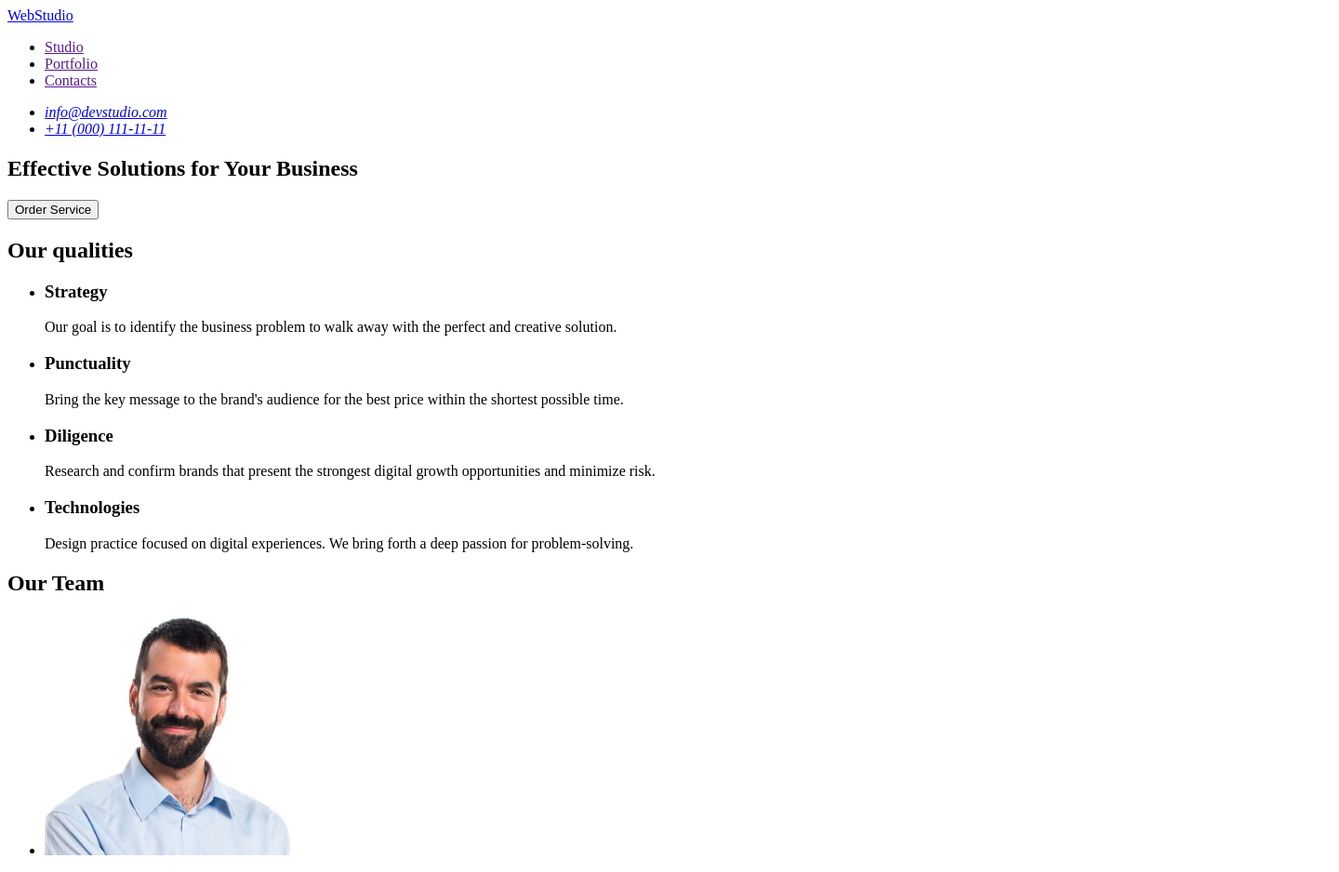
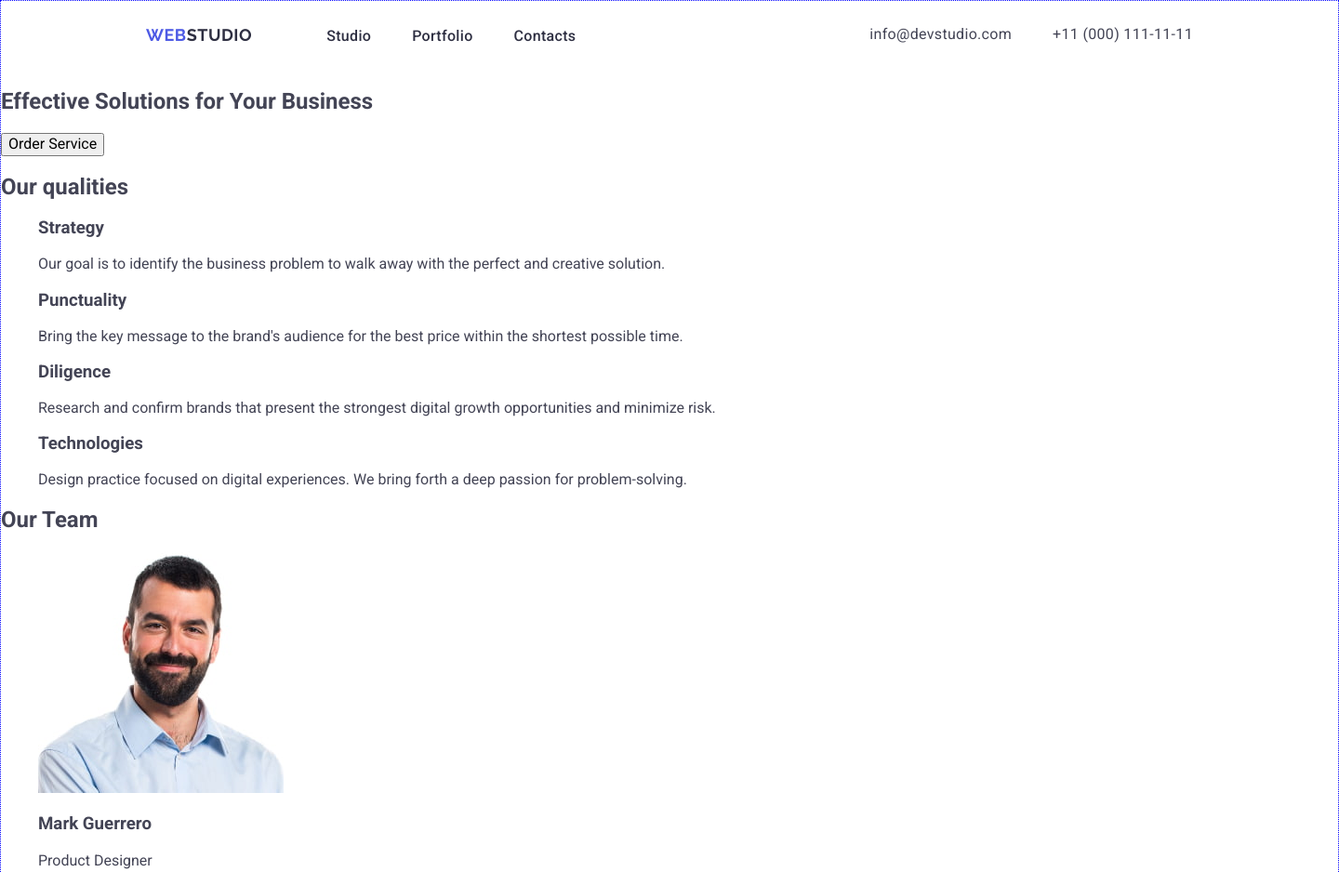
Before and after one commit to vikadmin88/goit-markup-hw-02, a plain HTML site: page index.html in a window 1280 px wide. Shown: the top 938 px of the page at 93% size, 1440 px wide, since content can reach past the window. Drawn offline with nearby package versions, Linux system fonts and the light colour scheme.

Commit message:
navbar hover activity

```diff
--- a/css/styles.css
+++ b/css/styles.css
@@ -0,0 +1,134 @@
+body {
+  font-family: 'Raleway', sans-serif;
+  font-family: 'Roboto', sans-serif;
+  background-color: #FFF;
+  color: #434455;
+}
+
+ul,
+ol {
+    list-style-type: none;
+}
+
+a {
+    text-decoration: none;
+}
+
+.wrapper {
+    border: 1px dotted blue;
+    background: #FFF;
+    margin: 0 auto;
+    width: 1440px;
+    /* display: flex; */
+}
+
+.logo {
+    font-family: Raleway;
+    font-size: 18px;
+    font-style: normal;
+    font-weight: 700;
+    line-height: 21px;
+    letter-spacing: 0.54px;
+    text-transform: uppercase;
+}
+
+/* Header container */
+
+.header-container {
+    display: flex;
+    padding: 0;
+}
+
+.header-navbar {
+    margin-left: 156px;
+    margin-right: auto;
+    margin-top: 25.5px;
+    margin-bottom: 25.5px;
+    padding: 0;
+    /* width: auto; */
+}
+
+/* Logo colors */
+.header-navbar-logo-left {
+    color: #4D5AE5;
+}
+.header-navbar-logo-right {
+    color: #2E2F42;
+}
+
+/*  Navbar menu */
+.header-navbar-menu-list {
+    display: inline;
+    margin-left: 76px;
+    margin-right: auto;
+    margin-top: 24px;
+    margin-bottom: 24px;
+    padding: 0;
+}
+
+.header-navbar-menu-list-item {
+    display: inline;
+    margin-right: 40px;
+}
+
+.header-navbar-menu-list-item:hover {
+    color: #404BBF;
+    /* text-decoration: underline; */
+    border-radius: 2px;
+    background: #404BBF;
+    width: 48px;
+    height: 4px;
+    flex-shrink: 0;
+    display: flex;
+    /* width: 48px; */
+    /* height: 52px; */
+    padding-bottom: 0px;
+    flex-direction: column;
+    align-items: flex-start;
+    gap: 20px;
+    flex-shrink: 0;
+
+}
+
+.header-navbar-menu-list-item-link {
+    color: #2E2F42;
+    font-size: 16px;
+    font-weight: 500;
+    font-style: normal;
+    line-height: 24px;
+    letter-spacing: 0.32px;
+}
+
+.header-navbar-menu-list-item-link:hover,
+.header-navbar-menu-list-item-link:active {
+    color: #404BBF;
+}
+
+/*  Address container */
+.header-address {
+    display: flex;
+    padding: 0;
+}
+
+.header-address-list {
+    display: inline;
+    margin-left: auto;
+    margin-right: 156px;
+    margin-top: 24px;
+    margin-bottom: 24px;
+    padding: 0;
+}
+
+.header-address-list-item {
+    display: inline;
+    margin-left: 40px;
+}
+
+.header-address-list-item-link {
+    color: #434455;
+    font-size: 16px;
+    font-weight: 400;
+    font-style: normal;
+    line-height: 24px;
+    letter-spacing: 0.32px;
+}
--- a/index.html
+++ b/index.html
@@ -4,24 +4,34 @@
 <head>
   <meta charset="UTF-8" />
   <meta name="viewport" content="width=device-width, initial-scale=1.0" />
+  <link rel="stylesheet" href="https://cdnjs.cloudflare.com/ajax/libs/modern-normalize/2.0.0/modern-normalize.min.css" />
+  <link rel="stylesheet" href="./css/styles.css" />
+  <link rel="preconnect" href="https://fonts.googleapis.com">
+  <link rel="preconnect" href="https://fonts.gstatic.com" crossorigin>
+  <link href="https://fonts.googleapis.com/css2?family=Raleway:wght@700&family=Roboto:wght@400;500;700&display=swap" rel="stylesheet">
   <title>Document</title>
 </head>
 
 <body>
+
+  <!-- Wrapper -->
+  <div class="wrapper">
   <!-- Header container -->
-  <header>
-    <nav>
-      <a href="./index.html">WebStudio</a>
-      <ul>
-        <li><a href="">Studio</a></li>
-        <li><a href="">Portfolio</a></li>
-        <li><a href="">Contacts</a></li>
+  <header class="header-container">
+    <nav class="header-navbar">
+      <!-- <div class="header-logo"> -->
+        <a href="./index.html" class="logo"><span class="header-navbar-logo-left">Web</span><span class="header-navbar-logo-right">Studio</span></a>
+      <!-- </div> -->
+      <ul class="header-navbar-menu-list">
+        <li class="header-navbar-menu-list-item"><a href="" class="header-navbar-menu-list-item-link">Studio</a></li>
+        <li class="header-navbar-menu-list-item"><a href="" class="header-navbar-menu-list-item-link">Portfolio</a></li>
+        <li class="header-navbar-menu-list-item"><a href="" class="header-navbar-menu-list-item-link">Contacts</a></li>
       </ul>
     </nav>
-    <address>
-      <ul>
-        <li><a href="mailto:info@devstudio.com">info@devstudio.com</a></li>
-        <li><a href="tel:+110001111111">+11 (000) 111-11-11</a></li>
+    <address class="header-address">
+      <ul class="header-address-list">
+        <li class="header-address-list-item"><a href="mailto:info@devstudio.com" class="header-address-list-item-link">info@devstudio.com</a></li>
+        <li class="header-address-list-item"><a href="tel:+110001111111" class="header-address-list-item-link">+11 (000) 111-11-11</a></li>
       </ul>
     </address>
   </header>
@@ -104,6 +114,7 @@
       marketing & growth solutions.
     </p>
   </footer>
+</div>
 </body>
 
 </html>
```
Also changed, not shown: images/banking-app.jpg (added), images/cachless-payment.jpg (added), images/meditation-app.jpg (added), images/online-courses.jpg (added), images/screen-illustrations.jpg (added), images/taxi-service.jpg (added).
